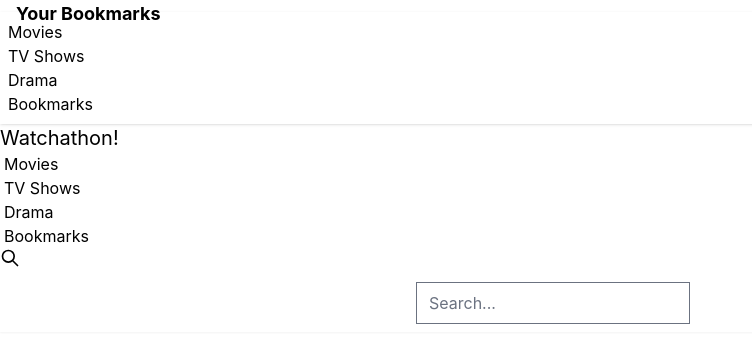
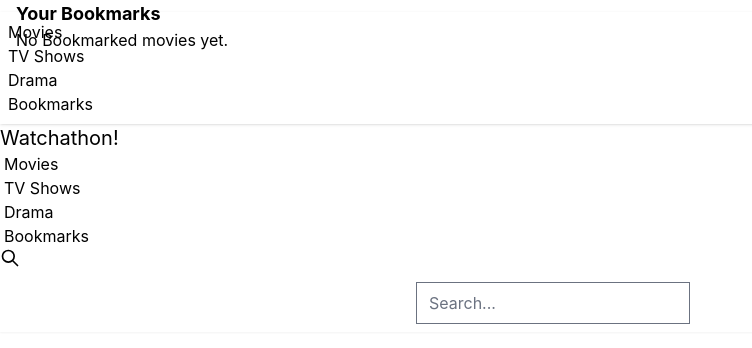
Before and after one commit to jeongsa96/watchaton, a React (Vite) app: page /bookmark in a window 1280 px wide. Shown: the top 348 px of the page, without its empty margins (0-752 px from the left). Built offline with nearby package versions, Linux system fonts and the light colour scheme; the HTML template or start-up script is replaced by a standard one.

Commit message:
some fix

```diff
--- a/src/components/Navbar.jsx
+++ b/src/components/Navbar.jsx
@@ -75,7 +75,7 @@ function Navbar() {
             </li>
           </ul>
         </div>
-        <Link to="/" className="btn btn-ghost text-xl">
+        <Link to="/" className="btn btn-ghost hover:bg-transparent text-xl">
           Watchathon!
         </Link>
       </div>
@@ -97,7 +97,7 @@ function Navbar() {
       </div>
       <div className="navbar-end">
         <div className="dropdown dropdown-end">
-          <button className="btn btn-ghost btn-circle">
+          <button className="btn btn-ghost btn-circle hover:bg-transparent">
             <svg
               xmlns="http://www.w3.org/2000/svg"
               className="h-5 w-5"
--- a/src/pages/Bookmark.jsx
+++ b/src/pages/Bookmark.jsx
@@ -4,11 +4,14 @@ import Icon from "../components/BookmarkIcon";
 function Bookmark() {
   const { bookmarks } = useMovieContext();
 
-  if (!bookmarks) {
+  if (bookmarks == 0) {
     return (
-      <div className="text-2xl font-extrabold text-white text-center">
-        Bookmarks
-      </div>
+      <section className="bg-base-100">
+        <h1 className="px-4 pt-20 text-lg font-bold">Your Bookmarks</h1>
+        <h1 className="px-4 pt-2 text-md font-normal">
+          No Bookmarked movies yet.
+        </h1>
+      </section>
     );
   } else {
     return (
```
Also changed, not shown: src/contexts/MovieContext.jsx (+5 -4 lines).
